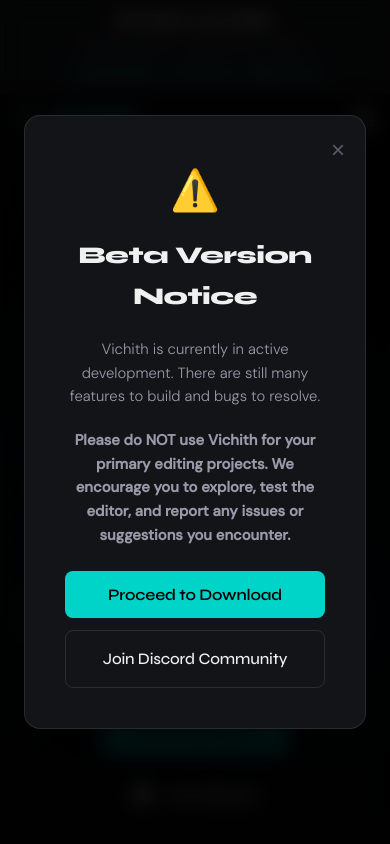
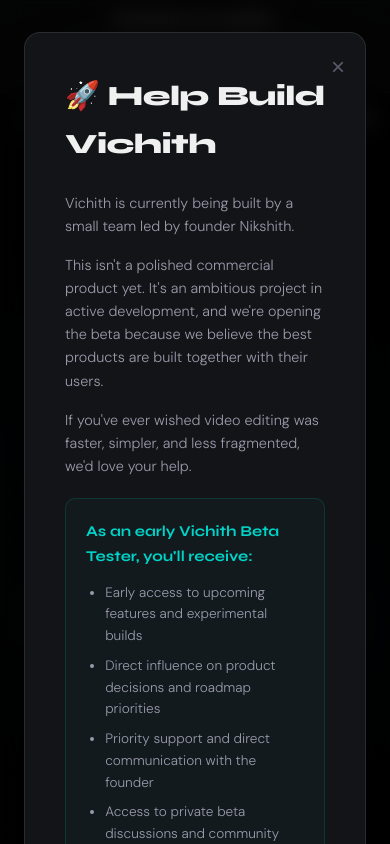
Before and after one commit to saarthi-ai-77/vichith-web, a Next.js app: page / in a window 390 px wide. Both pictures are taken after a click on the button "Download Beta". Shown: the top 844 px of the page. Built offline with nearby package versions, Linux system fonts and the light colour scheme.

Commit message:
Update Help Build Vichith beta warning notice to responsive wide 2-column layout

```diff
--- a/src/app/globals.css
+++ b/src/app/globals.css
@@ -1682,9 +1682,10 @@
     backdrop-filter: blur(10px);
     z-index: 1100;
     display: flex;
-    align-items: center;
+    align-items: flex-start;
     justify-content: center;
-    padding: 1.5rem;
+    padding: 2rem 1.5rem;
+    overflow-y: auto;
 }
 
 .modal-card {
@@ -1696,6 +1697,20 @@
     width: 100%;
     position: relative;
     box-shadow: 0 40px 80px -10px rgba(0,0,0,0.9);
+    margin: auto;
+}
+
+.beta-modal-grid {
+    display: grid;
+    grid-template-columns: 1.2fr 1fr;
+    gap: 2rem;
+}
+
+@media (max-width: 768px) {
+    .beta-modal-grid {
+        grid-template-columns: 1fr;
+        gap: 1.5rem;
+    }
 }
 
 .modal-close-btn {
--- a/src/app/page.tsx
+++ b/src/app/page.tsx
@@ -245,20 +245,64 @@
       {/* BETA WARNING MODAL POPUP */}
       {showWarning && (
         <div className="modal-overlay">
-          <div className="modal-card" style={{ maxWidth: '480px' }}>
+          <div className="modal-card" style={{ maxWidth: '900px' }}>
             <button onClick={() => setShowWarning(false)} className="modal-close-btn">&times;</button>
-            <div style={{ textAlign: 'center', marginBottom: '1.25rem' }}>
-              <div style={{ fontSize: '2.5rem', marginBottom: '0.75rem' }}>⚠️</div>
-              <h3 style={{ fontFamily: 'var(--font-display)', fontSize: '1.5rem', fontWeight: 800, color: 'var(--text)', letterSpacing: '-0.02em' }}>Beta Version Notice</h3>
+            <div style={{ display: 'flex', alignItems: 'center', gap: '0.6rem', marginBottom: '1.5rem' }}>
+              <h3 style={{ fontFamily: 'var(--font-display)', fontSize: '1.75rem', fontWeight: 800, color: 'var(--text)', letterSpacing: '-0.02em', margin: 0 }}>
+                🚀 Help Build Vichith
+              </h3>
             </div>
 
-            <p style={{ color: 'var(--text-2)', fontSize: '0.925rem', lineHeight: '1.6', marginBottom: '1.25rem', textAlign: 'center' }}>
-              Vichith is currently in active development. There are still many features to build and bugs to resolve.
+            <div className="beta-modal-grid">
+              {/* Left Column - Intro and Benefits */}
+              <div style={{ display: 'flex', flexDirection: 'column', gap: '1rem' }}>
+                <p style={{ color: 'var(--text-2)', fontSize: '0.9rem', lineHeight: '1.6', margin: 0, textAlign: 'left' }}>
+                  Vichith is currently being built by a small team led by founder Nikshith.
                 </p>
 
-            <p style={{ color: 'var(--text-2)', fontSize: '0.925rem', lineHeight: '1.6', marginBottom: '1.5rem', textAlign: 'center', fontWeight: 'bold' }}>
-              Please do NOT use Vichith for your primary editing projects. We encourage you to explore, test the editor, and report any issues or suggestions you encounter.
+                <p style={{ color: 'var(--text-2)', fontSize: '0.9rem', lineHeight: '1.6', margin: 0, textAlign: 'left' }}>
+                  This isn't a polished commercial product yet. It's an ambitious project in active development, and we're opening the beta because we believe the best products are built together with their users.
                 </p>
+
+                <p style={{ color: 'var(--text-2)', fontSize: '0.9rem', lineHeight: '1.6', margin: 0, textAlign: 'left' }}>
+                  If you've ever wished video editing was faster, simpler, and less fragmented, we'd love your help.
+                </p>
+
+                <div style={{ background: 'rgba(0, 212, 200, 0.03)', border: '1px solid rgba(0, 212, 200, 0.15)', borderRadius: '10px', padding: '1.25rem', marginTop: '0.25rem', textAlign: 'left' }}>
+                  <h4 style={{ fontSize: '0.9375rem', fontWeight: 700, color: 'var(--cyan)', marginBottom: '0.75rem', fontFamily: 'var(--font-display)', margin: 0 }}>As an early Vichith Beta Tester, you'll receive:</h4>
+                  <ul style={{ color: 'var(--text-2)', fontSize: '0.85rem', lineHeight: '1.6', margin: '0.75rem 0 0 0', paddingLeft: '1.2rem', display: 'flex', flexDirection: 'column', gap: '0.5rem', listStyleType: 'disc' }}>
+                    <li>Early access to upcoming features and experimental builds</li>
+                    <li>Direct influence on product decisions and roadmap priorities</li>
+                    <li>Priority support and direct communication with the founder</li>
+                    <li>Access to private beta discussions and community channels</li>
+                    <li>Early adopter recognition within the Vichith community</li>
+                    <li>Exclusive discounts and bonus AI credits when premium AI features launch</li>
+                  </ul>
+                </div>
+              </div>
+
+              {/* Right Column - Warnings and Actions */}
+              <div style={{ display: 'flex', flexDirection: 'column', gap: '1.25rem', height: '100%' }}>
+                <div style={{ display: 'flex', flexDirection: 'column', gap: '1rem' }}>
+                  <div style={{ background: 'rgba(255, 95, 87, 0.05)', border: '1px solid rgba(255, 95, 87, 0.25)', borderRadius: '10px', padding: '1rem', textAlign: 'left' }}>
+                    <p style={{ color: '#ff5f57', fontSize: '0.9rem', lineHeight: '1.6', fontWeight: 'bold', margin: 0 }}>
+                      Please do not use Vichith for critical production work yet.
+                    </p>
+                  </div>
+
+                  <p style={{ color: 'var(--text-2)', fontSize: '0.9rem', lineHeight: '1.6', margin: 0, textAlign: 'left' }}>
+                    Instead, explore the editor, push it to its limits, report bugs, share ideas, and help shape the future of Vichith.
+                  </p>
+
+                  <p style={{ color: 'var(--text-2)', fontSize: '0.9rem', lineHeight: '1.6', margin: 0, textAlign: 'left' }}>
+                    Every bug report, feature suggestion, and piece of feedback helps us build a better editor for creators.
+                  </p>
+                </div>
+
+                <div style={{ marginTop: 'auto', paddingTop: '1.5rem' }}>
+                  <div style={{ textAlign: 'center', fontSize: '0.75rem', color: 'var(--text-3)', marginBottom: '1.25rem', fontStyle: 'italic' }}>
+                    Built in public. Built with creators. Built with your feedback.
+                  </div>
 
                   <div style={{ display: 'flex', flexDirection: 'column', gap: '0.75rem' }}>
                     <button
@@ -266,7 +310,7 @@
                       className="btn-primary"
                       style={{ width: '100%', padding: '0.875rem' }}
                     >
-                Proceed to Download
+                      Download Beta
                     </button>
 
                     <a
@@ -276,8 +320,11 @@
                       className="btn-ghost"
                       style={{ width: '100%', padding: '0.875rem', textAlign: 'center', display: 'block', textDecoration: 'none' }}
                     >
-                Join Discord Community
+                      Join Discord & Contribute
                     </a>
+                  </div>
+                </div>
+              </div>
             </div>
           </div>
         </div>
```
Lines whose indentation alone changed are shown as unchanged.
